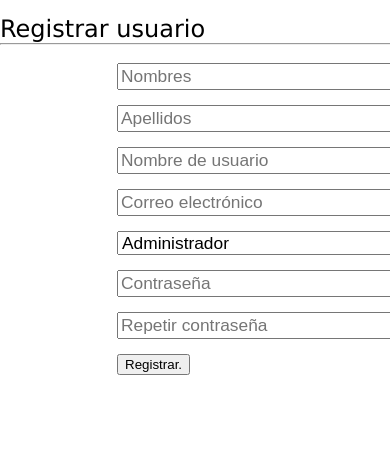
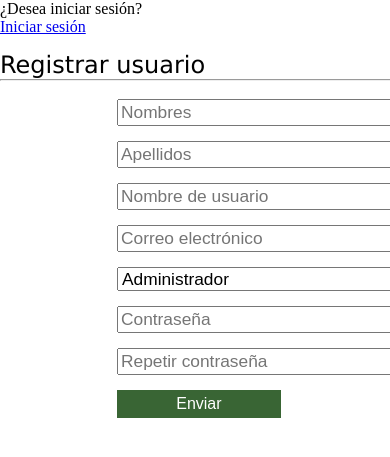
Before and after one commit to Larreahena0/gestor, a Django app: page /sign-up in a window 390 px wide; the page is wider, and only the part inside the window is pictured. Shown: the part 194-651 px from the top of that part. Run offline with Django 3.2, Linux system fonts and the light colour scheme; some libraries are stand-ins or nearby versions.

Commit message:
Usuario coordinador

```diff
--- a/gestor/core/static/core/css/styles.css
+++ b/gestor/core/static/core/css/styles.css
@@ -53,6 +53,10 @@ nav ul li a {
 nav ul li a:hover {
     color: #000;
     background: #fff;
+}
+
+#login {
+    display: none;
 }
 
 #content {
@@ -207,6 +211,10 @@ form textarea {
         display: none;
         margin: 0;
     }
+    #login {
+        clear: both;
+        display: inherit;
+    }
 }
 
 @media screen and (max-width: 840px){
--- a/gestor/core/templates/core/base.html
+++ b/gestor/core/templates/core/base.html
@@ -34,6 +34,15 @@
                 <li><a href="{% url 'participar' %}" id="participar">Convocatorias</a></li>
             </ul>
         </nav>
+        <div id="login">
+            {% if request.user.is_authenticated %}
+                <p>Bienvenido(a), {{ request.user.first_name }} {{ request.user.last_name }}</p>
+                <a href="{% url 'logout' %}">Cerrar sesión</a>
+            {% else %}
+                <p>¿Desea iniciar sesión?</p>
+                <a href="{% url 'login' %}">Iniciar sesión</a>
+            {% endif %}
+        </div>
         <div id="content">
             <section id="formulario">
                 {% block cuerpo %}{% endblock %}
--- a/gestor/core/templates/core/sign-up.html
+++ b/gestor/core/templates/core/sign-up.html
@@ -19,7 +19,7 @@
         </select>
         <input type="password" name="password" id="password" placeholder="Contraseña" autocomplete="off" required>
         <input type="password" name="rpassword" id="rpassword" placeholder="Repetir contraseña" autocomplete="off" required>
-        <button type="submit">Registrar.</button>
+        <input type="submit" value="Enviar">
     </form>
 
 {% endblock %}
```
Also changed, not shown: gestor/db.sqlite3.
